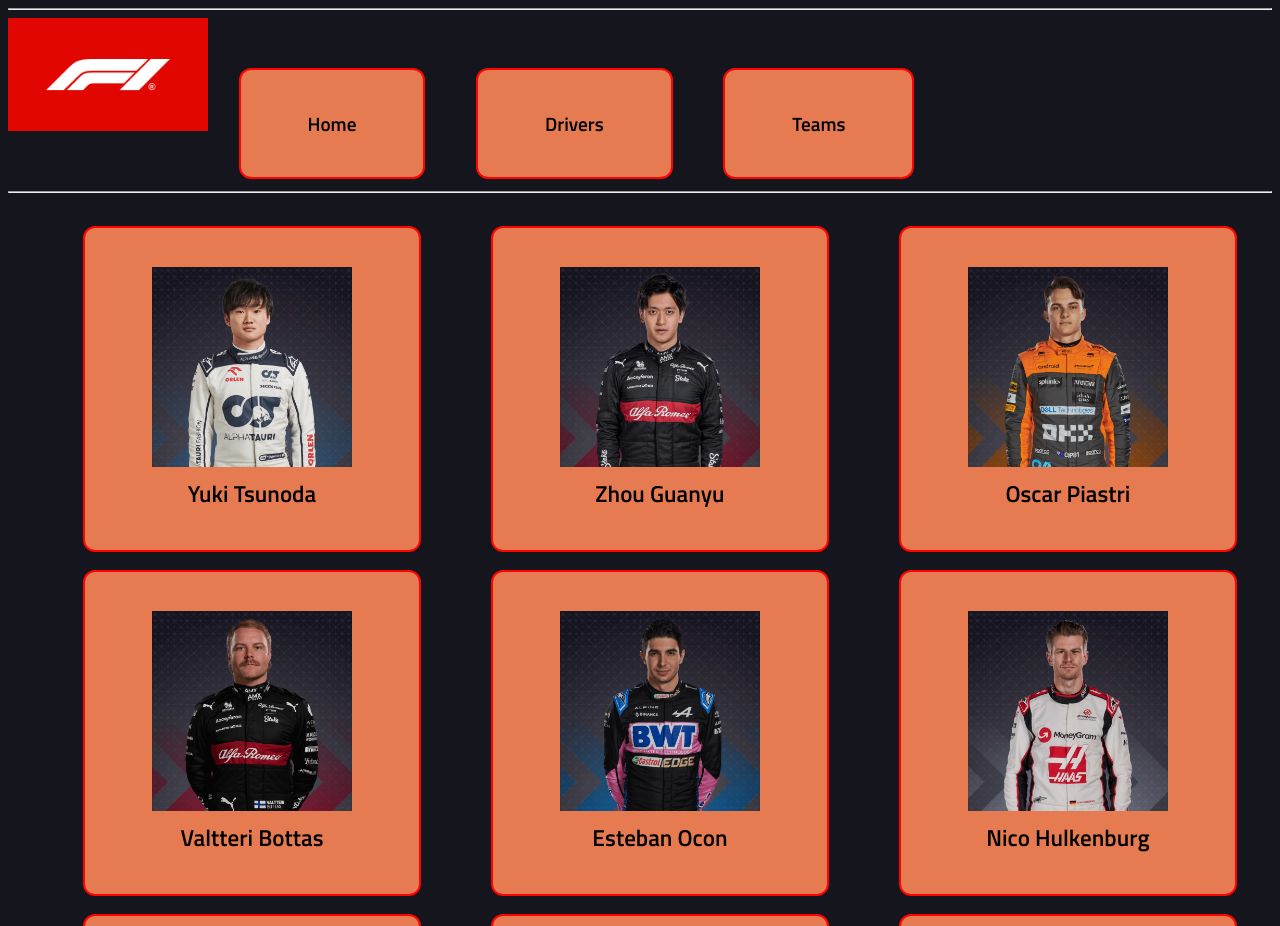
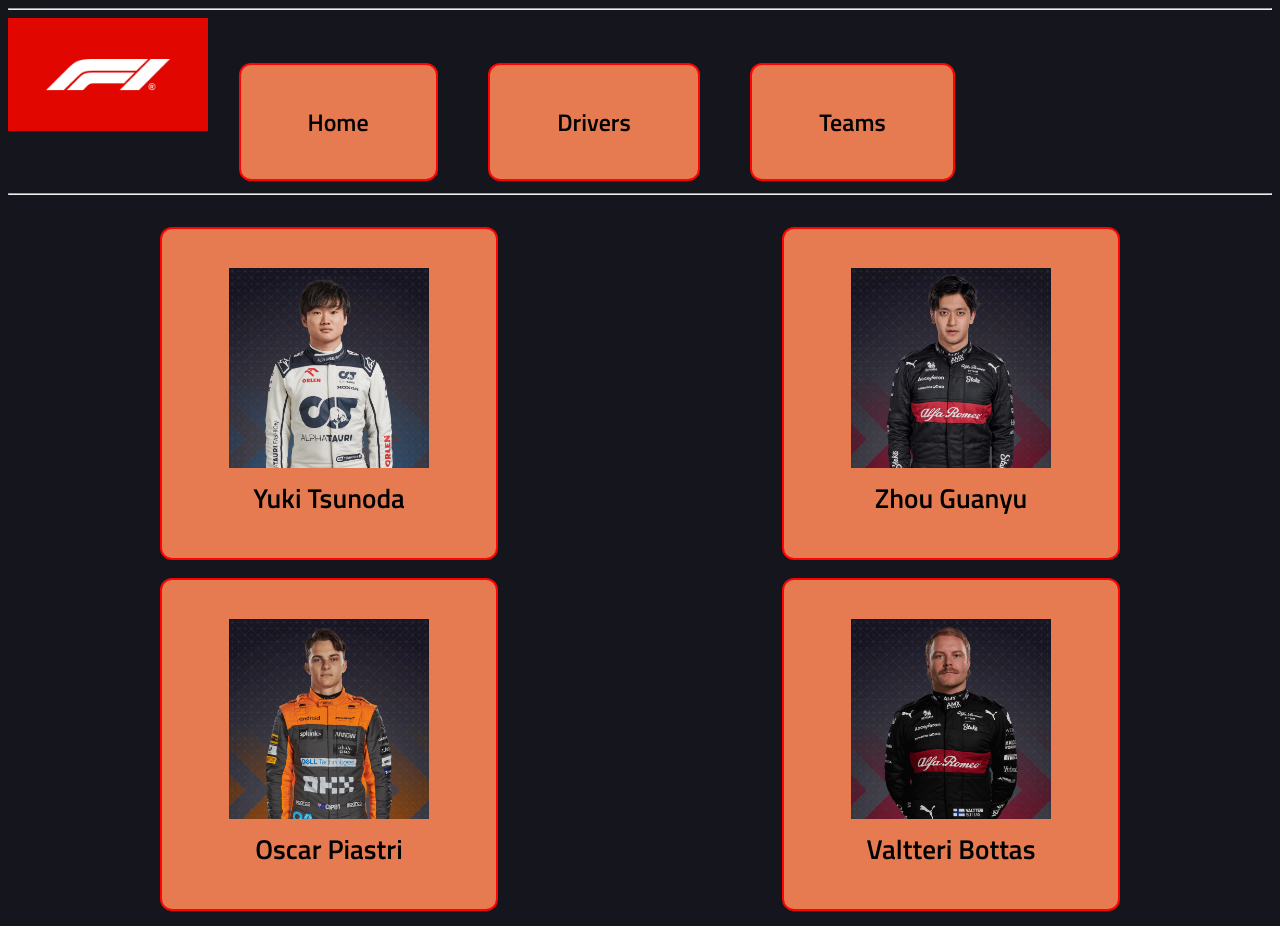
Before and after one commit to Parthgaik/12DTP-Project, a Flask app: page /all_drivers in a window 1280 px wide. Shown: the top 926 px of the page. Run offline with Flask 3, Linux system fonts and the light colour scheme; data comes from the database, SQL or seed files in the repository.

Commit message:
changing lists to css grid

```diff
--- a/static/style.css
+++ b/static/style.css
@@ -39,7 +39,7 @@
   padding: 39px 67px;
   text-decoration: none;
   display: inline-block;
-  font-size: larger;
+  font-size: x-large;
   margin: 4px 20px;
   transition-duration: 0.4s;
   cursor: pointer;
@@ -73,6 +73,22 @@
     padding:  0 10px;
 }
 
+.grid-container {
+  display: grid;
+  grid-template-columns: repeat(auto-fit, minmax(600px, 1fr)); /* Adjust min and max values as needed */
+  padding: 10px;
+  align-self: auto;
+
+}
+
+/* Grid item styles */
+.grid-item {
+  padding:  0 10px;
+  font-size: 30px;
+  text-align: center;
+  flex: 0 0 calc(33.33% - 20px);
+  margin-top: 10px;
+}
 
 .driver_single_image {
   height: 200px;
@@ -101,7 +117,8 @@
 }
 
 
-
+.driver_name{
+  font-size: 1.7rem;}
 
 /* This is the background colour of my f1 logo which i am keeping unless i need it for future use */
 /* background-color: #e10800; */
--- a/templates/all_drivers.html
+++ b/templates/all_drivers.html
@@ -3,21 +3,14 @@
 
 <body class="background_image">
 
-    <main class = "row">
-        <ul>
+    <div class = "grid-container">
             {% for driver in drivers %}
-            <li>
-                <a href="/drivers/{{driver[0]}}" class = "hover no_hover"><img src="/static/images/{{driver[2]}}" class="driver_image">
+                <div class ="grid-item"><a href="/drivers/{{driver[0]}}" class = "hover no_hover"><img src="/static/images/{{driver[2]}}" class="driver_image">
                     <br>
-                    <span class = "">{{driver[1]}}</span>
-
-                </a>
-
-            </li>
+                    <span class = "driver_name">{{driver[1]}}</span>
+                </a></div>
             {%endfor%}
-        </ul>
-    </main>
-
+    </div>
 </body>
 
 {% endblock %}
```
Also changed, not shown: templates/teams.html (+6 -7 lines).
